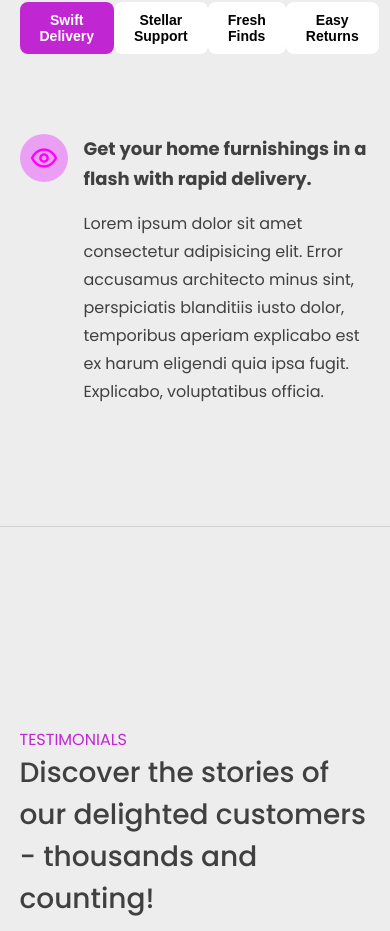
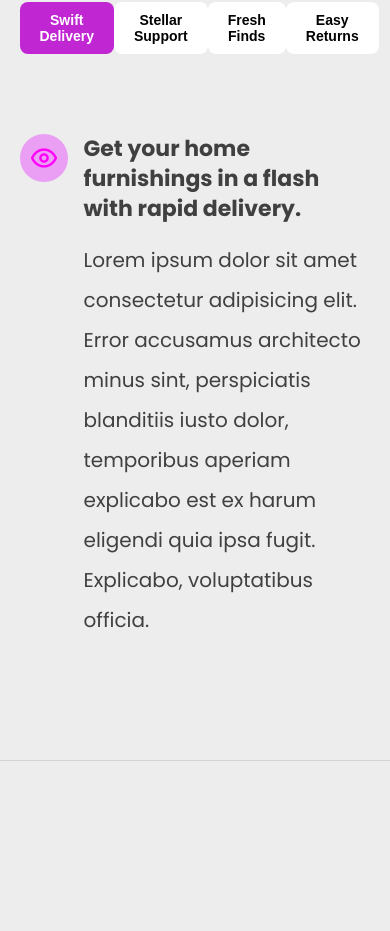
Before and after one commit to dariojularic/x-shopper-dream-e-commerce, a React (Vite) app: page / in a window 390 px wide. Shown: the part 3638-4569 px from the top of the page. Built offline with nearby package versions, Linux system fonts and the light colour scheme; no server answers.

Commit message:
Add style

```diff
--- a/src/pages/Home/components/Services.css
+++ b/src/pages/Home/components/Services.css
@@ -21,12 +21,12 @@
 }
 
 @media (max-width: 800px) {
-  .service-heading {
+  /* .service-heading {
     font-size: 1.8rem;
   }
 
   .service-paragraph{
     font-size: 1.6rem;
     line-height: 2.8rem;
-  }
+  } */
 }
```
